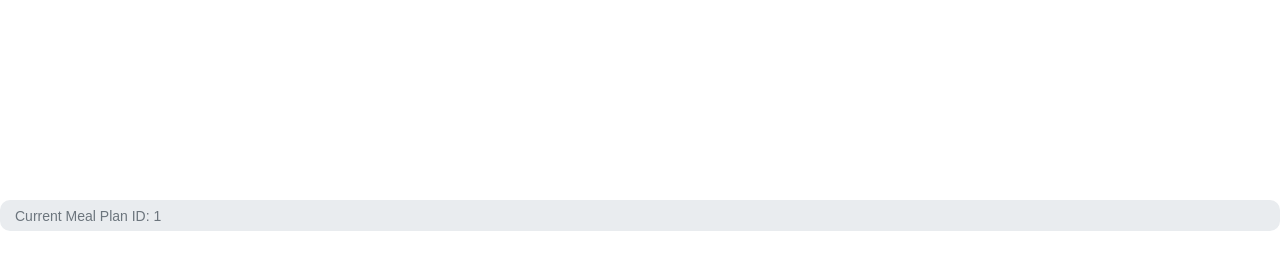
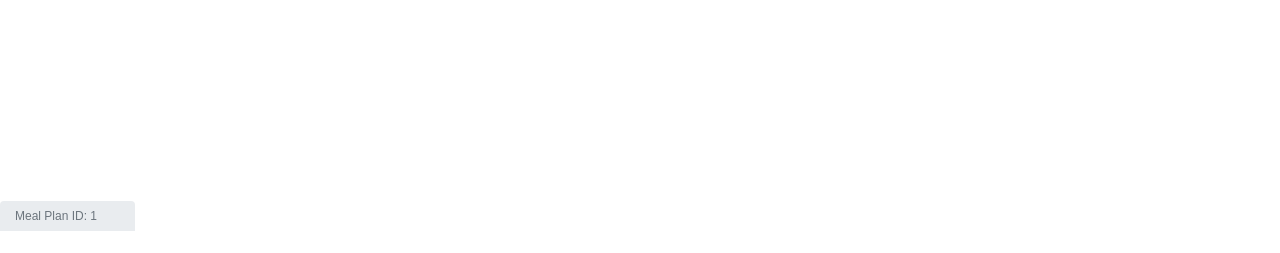
Before and after one commit to jrmusan/meal_planner, a Flask app: page /selected_recipes in a window 1280 px wide. Shown: the part 547-800 px from the top of the page. Run offline with Flask 3, Linux system fonts and the light colour scheme; the visitor is signed in with stand-in values (Sample User, id 1); data that the repository does not hold is empty; some libraries are stand-ins or nearby versions.

Commit message:
Cleaning up the current ID field

```diff
--- a/templates/selected_recipes.html
+++ b/templates/selected_recipes.html
@@ -70,7 +70,7 @@
 
     <script src="{{ url_for('static', filename='js/internal/selected_recipes.js') }}"></script>
 
-    <div class="fixed-bottom">
-      <input class="form-control form-control-sm" type="text" placeholder="Current Meal Plan ID: {{  user_id  }}" readonly>
+    <div style="position: fixed; bottom: 0; left: 0; width: 135px;">
+      <input class="form-control form-control-sm" type="text" style="font-size: 0.75rem; height: 24px; border-radius: 4px 4px 0 0; border-bottom: none;" placeholder="Meal Plan ID: {{  user_id  }}" readonly>
     </div>
 {% endblock %}
```
